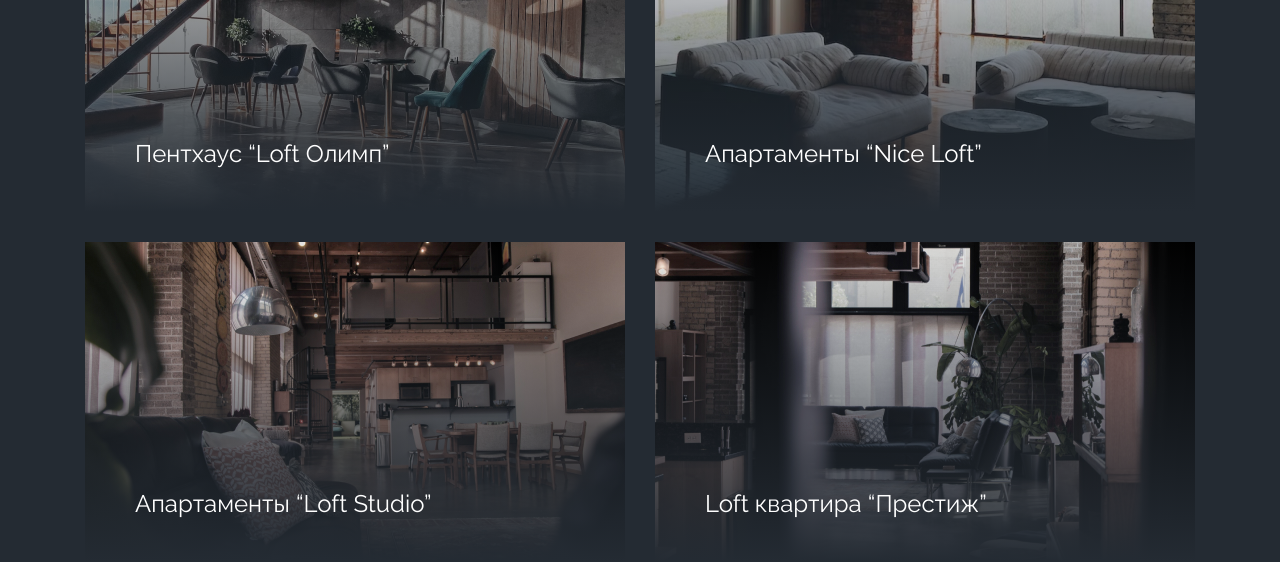
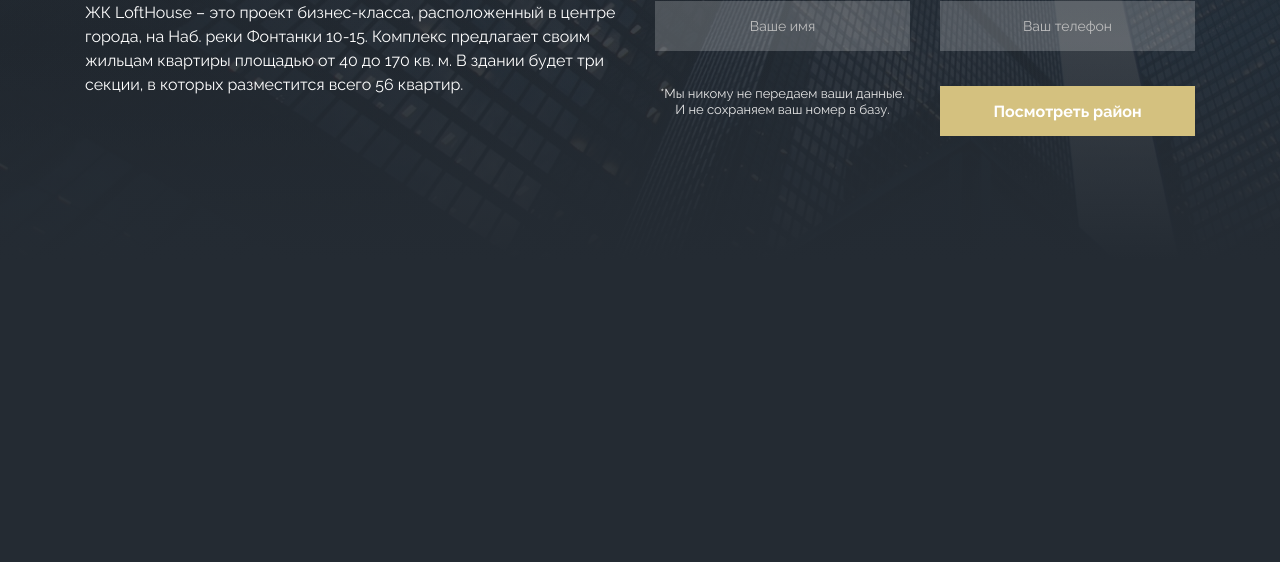
Before and after one commit to Sergey-Kozlov-developer/lofthouse, a plain HTML site: page index.html in a window 1280 px wide. Shown: the part 244-806 px from the top of the page. Drawn offline with nearby package versions, Linux system fonts and the light colour scheme.

Commit message:
add section form

```diff
--- a/index.html
+++ b/index.html
@@ -49,7 +49,9 @@
 					>
 				</div>
 
-        <a href="tel:+8121234567" class="info info--tel">8 (812) 123-45-67</a>
+				<a href="tel:+8121234567" class="info info--tel"
+					>8 (812) 123-45-67</a
+				>
 			</div>
 		</header>
 		<main>
@@ -75,7 +77,9 @@
 								alt=""
 								class="benefits__item-img"
 							/>
-              <p class="benefits__item-text">Полностью обустроенный</p>
+							<p class="benefits__item-text">
+								Полностью обустроенный
+							</p>
 						</div>
 						<div class="benefits__item">
 							<img
@@ -83,7 +87,9 @@
 								alt=""
 								class="benefits__item-img"
 							/>
-              <p class="benefits__item-text">10 фонтанов на территории</p>
+							<p class="benefits__item-text">
+								10 фонтанов на территории
+							</p>
 						</div>
 						<div class="benefits__item">
 							<img
@@ -97,7 +103,7 @@
 				</div>
 			</section>
 			<!-- секция наши квартиры -->
-      <section class="appartments">
+			<section class="appartments none">
 				<!-- <div class="appartments"> -->
 				<div class="container">
 					<div class="appartments__title">
@@ -105,21 +111,80 @@
 					</div>
 					<div class="apparments__cards">
 						<a href="#!" class="card">
-              <img class="card__img" src="./img/cards/01.jpg" alt="" />
+							<img
+								class="card__img"
+								src="./img/cards/01.jpg"
+								alt=""
+							/>
 							<h3 class="card__title">Пентхаус “Loft Олимп”</h3>
 						</a>
 						<a href="#!" class="card">
-              <img class="card__img" src="./img/cards/02.jpg" alt="" />
+							<img
+								class="card__img"
+								src="./img/cards/02.jpg"
+								alt=""
+							/>
 							<h3 class="card__title">Апартаменты “Nice Loft”</h3>
 						</a>
 						<a href="#!" class="card">
-              <img class="card__img" src="./img/cards/03.jpg" alt="" />
-              <h3 class="card__title">Апартаменты “Loft Studio”</h3>
+							<img
+								class="card__img"
+								src="./img/cards/03.jpg"
+								alt=""
+							/>
+							<h3 class="card__title">
+								Апартаменты “Loft Studio”
+							</h3>
 						</a>
 						<a href="#!" class="card">
-              <img class="card__img" src="./img/cards/04.jpg" alt="" />
+							<img
+								class="card__img"
+								src="./img/cards/04.jpg"
+								alt=""
+							/>
 							<h3 class="card__title">Loft квартира “Престиж”</h3>
 						</a>
+					</div>
+				</div>
+			</section>
+			<!-- секция хотите посмотреть? -->
+			<section class="cta">
+				<div class="container">
+					<div class="cta__title">
+						<h2 class="title-2">Хотите посмотреть?</h2>
+					</div>
+					<div class="cta__wrapper">
+						<div class="cta__text">
+							<p>
+								ЖК LoftHouse – это проект бизнес-класса,
+								расположенный в центре города, на Наб. реки
+								Фонтанки 10-15. Комплекс предлагает своим
+								жильцам квартиры площадью от 40 до 170 кв. м. В
+								здании будет три секции, в которых разместится
+								всего 56 квартир.
+							</p>
+						</div>
+						<form action="" class="cta__form form">
+							<input
+								type="text"
+								class="form__input"
+								placeholder="Ваше имя"
+								autocomplete="off"
+							/>
+							<input
+								type="text"
+								class="form__input"
+								placeholder="Ваш телефон"
+								autocomplete="off"
+							/>
+							<p class="form__privacy">
+								*Мы никому не передаем ваши данные. <br />
+								И не сохраняем ваш номер в базу.
+							</p>
+							<button type="submit" class="form__btn">
+								Посмотреть район
+							</button>
+						</form>
 					</div>
 				</div>
 			</section>
--- a/scss/base/_vars.scss
+++ b/scss/base/_vars.scss
@@ -1,10 +1,12 @@
 // Fonts
-$font-main: 'Raleway', sans-serif;
-$font-accent: 'Playfair Display', serif;
-$font-secondary: 'Roboto', sans-serif;
+$font-main: "Raleway", sans-serif;
+$font-accent: "Playfair Display", serif;
+$font-secondary: "Roboto", sans-serif;
 
 // Colors
-$dark: #242B33;
-$accent: #D4C17F;
+$dark: #242b33;
+$accent: #d4c17f;
 $white: #fff;
-$footer-bg: #2D343C;
+$footer-bg: #2d343c;
+$placeholder: #bebebe;
+$muted: #e7e7e7;
--- /dev/null
+++ b/scss/bloks/_cta.scss
@@ -0,0 +1,37 @@
+.cta {
+	padding: 180px 0;
+
+	background: linear-gradient(
+			180deg,
+			$dark 10.42%,
+			rgba(36, 43, 51, 0) 50.52%,
+			$dark 90.1%
+		),
+		linear-gradient(
+			0deg,
+			rgba(36, 43, 51, 0.9) 0%,
+			rgba(36, 43, 51, 0.9) 100%
+		),
+		url(./../img/cta/cta-bg.jpg), #c4c4c4;
+}
+
+.cta__title {
+	margin-bottom: 17px;
+}
+
+.cta__wrapper {
+	display: grid;
+	grid-template-columns: 1fr 1fr;
+	gap: 30px;
+}
+.cta__text {
+	line-height: 1.5;
+	p + p {
+		margin-top: 1em;
+	}
+}
+.cta__form {
+	display: grid;
+	grid-template-columns: 1fr 1fr;
+	gap: 35px 30px;
+}
--- /dev/null
+++ b/scss/bloks/_form.scss
@@ -0,0 +1,42 @@
+.form {
+}
+
+.form__input {
+	height: 50px;
+	padding: 12px;
+	text-align: center;
+	background-color: rgb(255, 255, 255, 0.2);
+	color: $white;
+	font-size: 14px;
+	transition: background-color 0.2s ease-in;
+
+	&::placeholder {
+		color: $placeholder;
+	}
+
+	&:focus {
+		background-color: rgb(255, 255, 255, 0.25);
+	}
+}
+
+.form__privacy {
+	font-size: 13px;
+	color: $muted;
+	text-align: center;
+	line-height: 1.2;
+}
+
+.form__btn {
+	height: 50px;
+	padding: 12px;
+	font-size: 16px;
+	color: $white;
+	background-color: $accent;
+	font-weight: 700;
+	text-align: center;
+	transition: background-color 0.2s ease-in;
+	// увеличение цвета при наведении на кнопку
+	&:hover {
+		background-color: saturate($accent, 10%);
+	}
+}
--- a/scss/main.scss
+++ b/scss/main.scss
@@ -10,3 +10,5 @@
 @import "./bloks/benefits";
 @import "./bloks/appartments";
 @import "./bloks/card";
+@import "./bloks/cta";
+@import "./bloks/form";
```
Also changed, not shown: css/main.css, css/main.min.css. Lines whose indentation alone changed are shown as unchanged.
